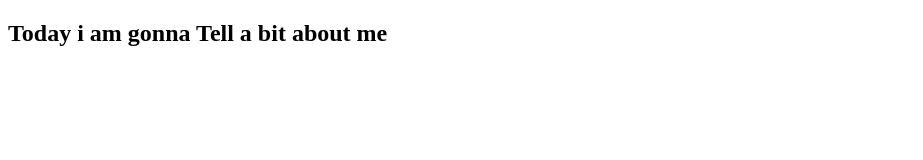
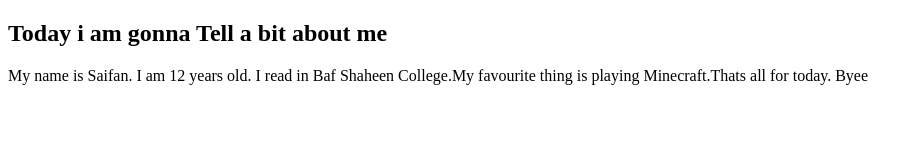
Before and after one commit to Saifan62/Javascript-module, a plain HTML site: page Myself.html in a window 1280 px wide. Shown: the whole page, without its empty margins (0-923 px from the left). Drawn offline with Linux system fonts and the light colour scheme.

Commit message:
Share Myself.html

```diff
--- a/Myself.html
+++ b/Myself.html
@@ -8,7 +8,9 @@
      <script>
         let name = "Saifan"
         let age = "12"
-        let school
+        let school = "Baf Shaheen College"
+        let favourite_thing = "playing Minecraft"
+        document.write(`My name is ${name}. I am ${age} years old. I read in ${school}.My favourite thing is ${favourite_thing}.Thats all for today. Byee`)
      </script>
     </body>
 </html>
```
